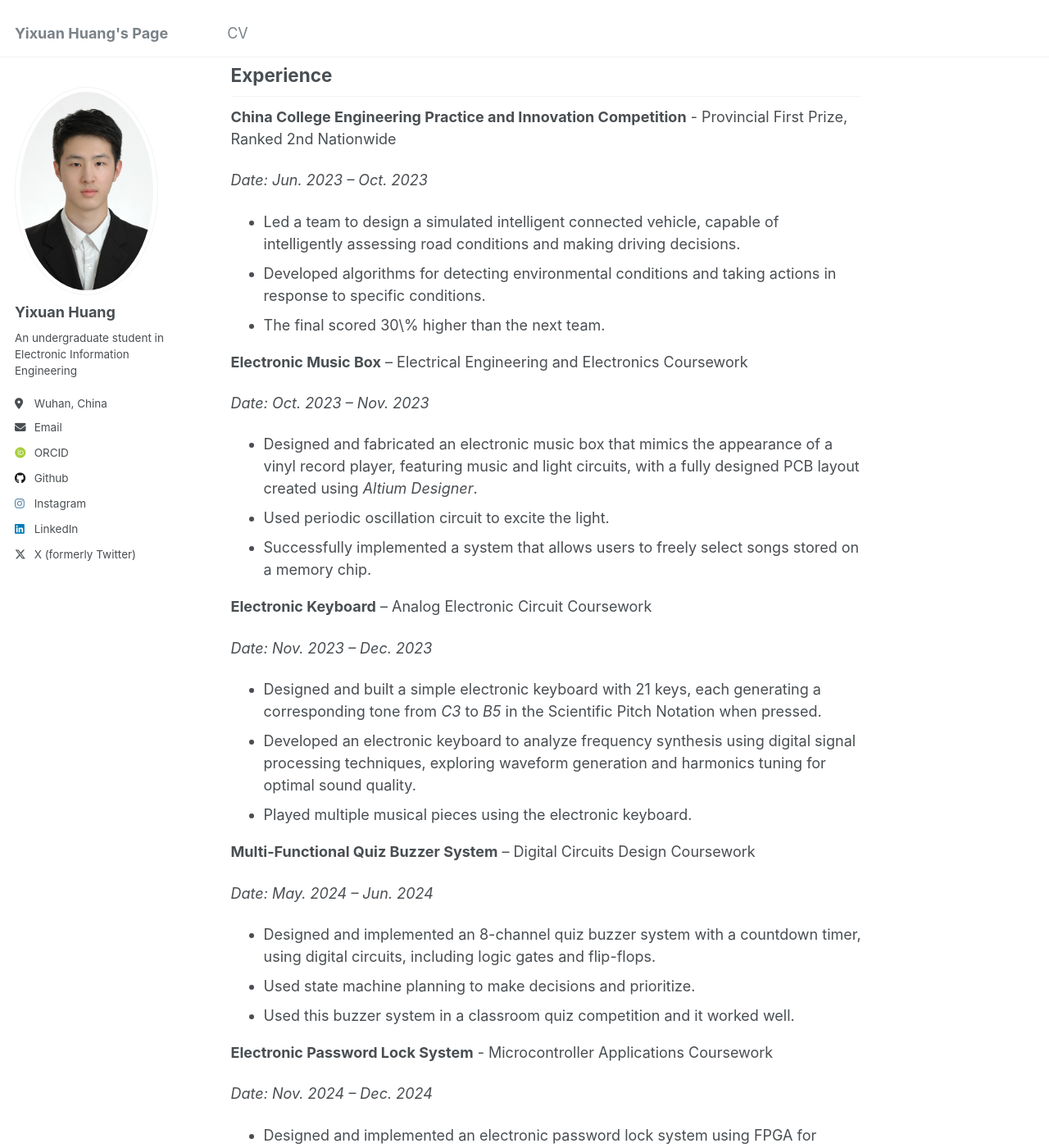
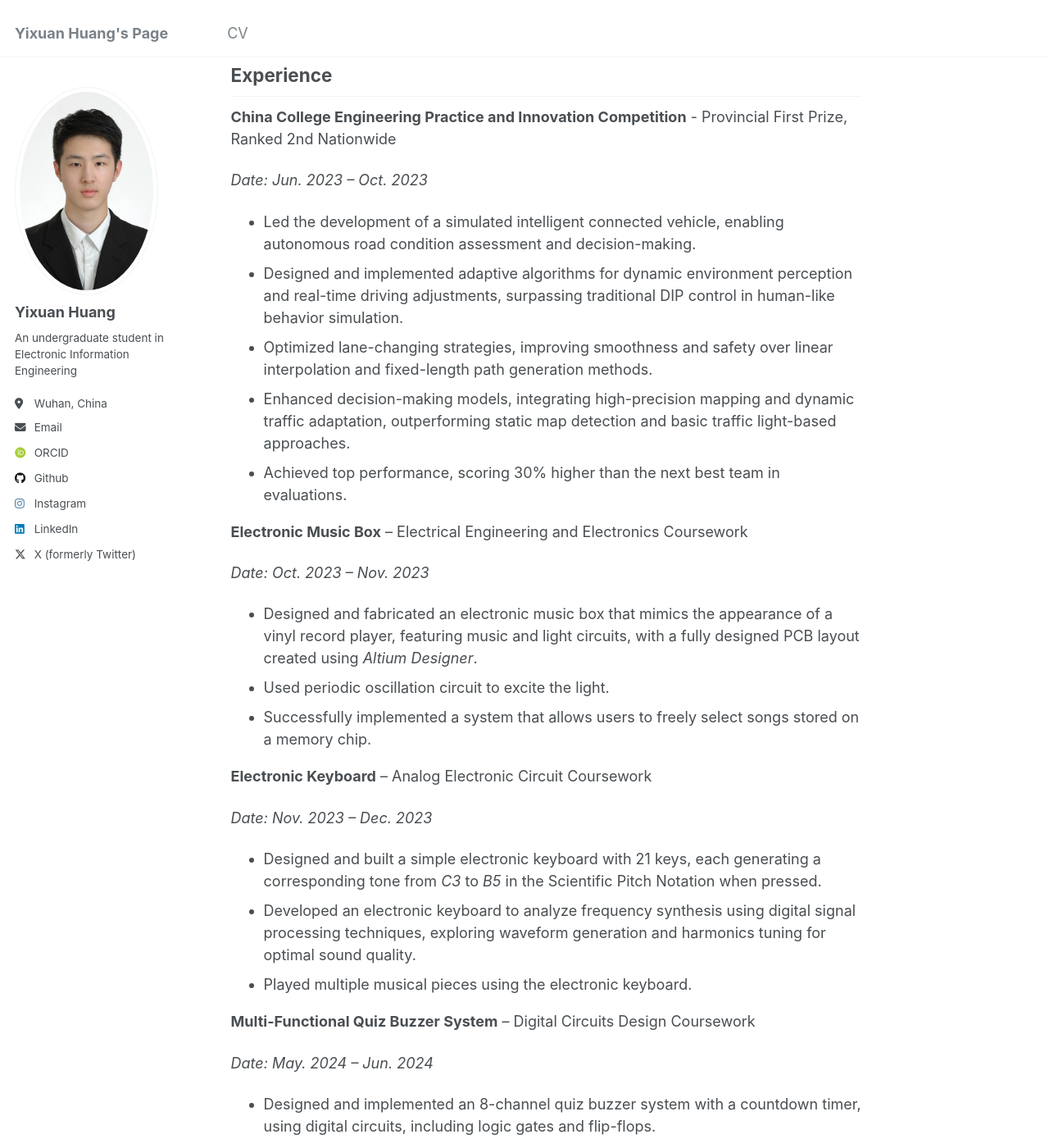
Before and after one commit to yixuanhuang04/yixuanhuang04.github.io, a Jekyll site: the page built from _pages/about.md, in a window 1280 px wide and 1400 px high, scrolled down 644 px. Shown: the whole window at 82% size. Built offline with Jekyll 4.4.1, drawn with Linux system fonts in a browser that asks for light colours; some web fonts are replaced; some of the changed text lies outside the part shown.

Commit message:
docs: update about

```diff
--- a/_pages/about.md
+++ b/_pages/about.md
@@ -21,9 +21,11 @@ Starting my journey into research is something I’m truly excited about, and I
 
 *Date: Jun. 2023 – Oct. 2023*
 
-- Led a team to design a simulated intelligent connected vehicle, capable of intelligently assessing road conditions and making driving decisions.
-- Developed algorithms for detecting environmental conditions and taking actions in response to specific conditions.
-- The final scored 30\% higher than the next team.
+- Led the development of a simulated intelligent connected vehicle, enabling autonomous road condition assessment and decision-making.
+- Designed and implemented adaptive algorithms for dynamic environment perception and real-time driving adjustments, surpassing traditional DIP control in human-like behavior simulation.
+- Optimized lane-changing strategies, improving smoothness and safety over linear interpolation and fixed-length path generation methods.
+- Enhanced decision-making models, integrating high-precision mapping and dynamic traffic adaptation, outperforming static map detection and basic traffic light-based approaches.
+- Achieved top performance, scoring 30% higher than the next best team in evaluations.
 
 **Electronic Music Box** – Electrical Engineering and Electronics Coursework
 
```
Also changed, not shown: other parts of _pages/about.md (+5 -4 lines).
